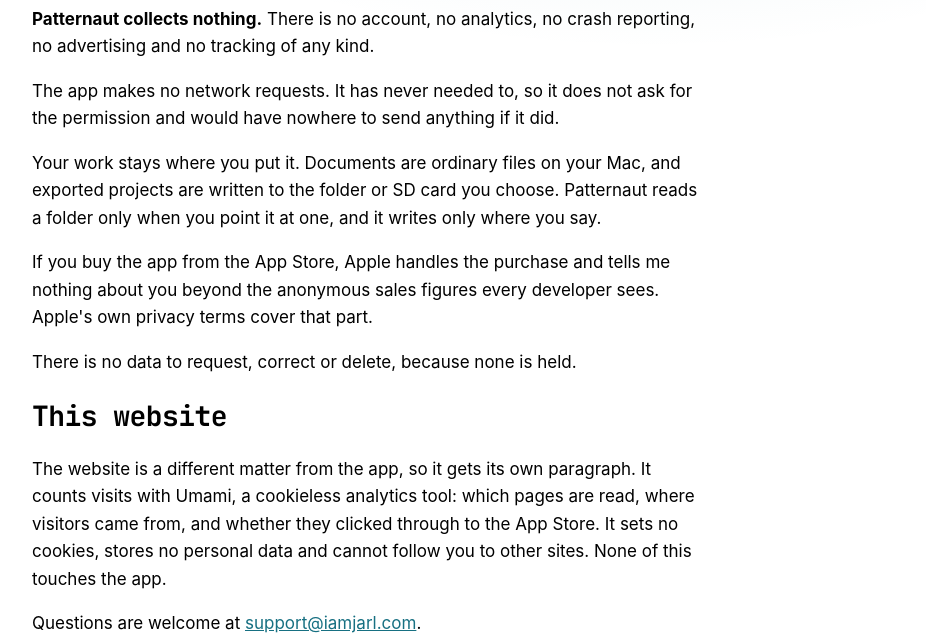
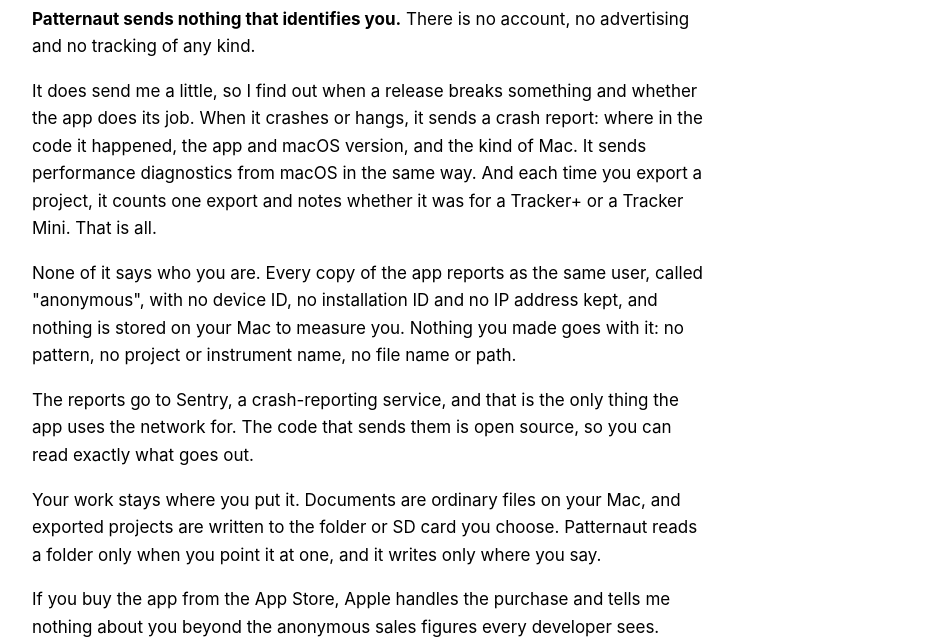
Before and after one commit to JarlLyng/patternaut, a plain HTML site: page docs/privacy.html in a window 1280 px wide. Shown: the part 143-787 px from the top of the page, without its empty margins (270-1196 px from the left). Drawn offline with Linux system fonts and the light colour scheme.

Commit message:
Site: say what the app sends (with the Sentry release)
The privacy page and the FAQ said the app collects nothing and makes no
network requests. With Sentry (#33) it sends anonymous crash reports,
diagnostics and an export count, so both now say so, plainly. Merge on
the day that release is in the Mac App Store, not before.

Refs #33

Co-Authored-By: Claude Opus 5.5 <noreply@anthropic.com>

```diff
--- a/docs/privacy.html
+++ b/docs/privacy.html
@@ -4,7 +4,7 @@
   <meta charset="utf-8" />
   <meta name="viewport" content="width=device-width, initial-scale=1" />
   <title>Privacy, Patternaut</title>
-  <meta name="description" content="Patternaut collects nothing. It has no account, makes no network requests, and keeps your work on your own Mac." />
+  <meta name="description" content="Patternaut has no account and sends nothing that identifies you. It sends anonymous crash reports and one usage count, and your work stays on your own Mac." />
   <link rel="canonical" href="https://patternaut.iamjarl.com/privacy" />
   <meta property="og:title" content="Patternaut privacy" />
   <meta property="og:type" content="website" />
@@ -87,24 +87,35 @@
     <main>
       <p><a href="/">Patternaut</a></p>
       <h1>Privacy</h1>
-      <p><strong>Patternaut collects nothing.</strong> There is no account, no analytics, no
-        crash reporting, no advertising and no tracking of any kind.</p>
-      <p>The app makes no network requests. It has never needed to, so it does not ask for the
-        permission and would have nowhere to send anything if it did.</p>
+      <p><strong>Patternaut sends nothing that identifies you.</strong> There is no account, no
+        advertising and no tracking of any kind.</p>
+      <p>It does send me a little, so I find out when a release breaks something and whether the
+        app does its job. When it crashes or hangs, it sends a crash report: where in the code it
+        happened, the app and macOS version, and the kind of Mac. It sends performance
+        diagnostics from macOS in the same way. And each time you export a project, it counts one
+        export and notes whether it was for a Tracker+ or a Tracker Mini. That is all.</p>
+      <p>None of it says who you are. Every copy of the app reports as the same user, called
+        "anonymous", with no device ID, no installation ID and no IP address kept, and nothing is
+        stored on your Mac to measure you. Nothing you made goes with it: no pattern, no project
+        or instrument name, no file name or path.</p>
+      <p>The reports go to Sentry, a crash-reporting service, and that is the only thing the app
+        uses the network for. The code that sends them is open source, so you can read exactly
+        what goes out.</p>
       <p>Your work stays where you put it. Documents are ordinary files on your Mac, and exported
         projects are written to the folder or SD card you choose. Patternaut reads a folder only
         when you point it at one, and it writes only where you say.</p>
       <p>If you buy the app from the App Store, Apple handles the purchase and tells me nothing
         about you beyond the anonymous sales figures every developer sees. Apple's own privacy
         terms cover that part.</p>
-      <p>There is no data to request, correct or delete, because none is held.</p>
+      <p>Because none of it can be tied to you, there is nothing I could find to show, correct or
+        delete for a particular person.</p>
       <h2>This website</h2>
       <p>The website is a different matter from the app, so it gets its own paragraph. It counts
         visits with Umami, a cookieless analytics tool: which pages are read, where visitors came
         from, and whether they clicked through to the App Store. It sets no cookies, stores no
-        personal data and cannot follow you to other sites. None of this touches the app.</p>
+        personal data and cannot follow you to other sites. The website and the app don't share any of it.</p>
       <p>Questions are welcome at <a href="mailto:support@iamjarl.com">support@iamjarl.com</a>.</p>
-      <p class="muted">Last updated 22 September 2026.</p>
+      <p class="muted">Last updated 15 November 2026.</p>
     </main>
     <footer>
       <ij-footer app="patternaut" tagline="An IAMJARL app. Pay once, own it.">
--- a/docs/sitemap.xml
+++ b/docs/sitemap.xml
@@ -2,10 +2,10 @@
 <urlset xmlns="http://www.sitemaps.org/schemas/sitemap/0.9">
   <url>
     <loc>https://patternaut.iamjarl.com/</loc>
-    <lastmod>2026-11-06</lastmod>
+    <lastmod>2026-11-15</lastmod>
     <changefreq>monthly</changefreq>
     <priority>1.0</priority>
   </url>
-  <url><loc>https://patternaut.iamjarl.com/support</loc><lastmod>2026-11-06</lastmod></url>
-  <url><loc>https://patternaut.iamjarl.com/privacy</loc><lastmod>2026-11-06</lastmod></url>
+  <url><loc>https://patternaut.iamjarl.com/support</loc><lastmod>2026-11-15</lastmod></url>
+  <url><loc>https://patternaut.iamjarl.com/privacy</loc><lastmod>2026-11-15</lastmod></url>
 </urlset>
```
Also changed, not shown: docs/index.html (+2 -2 lines).
